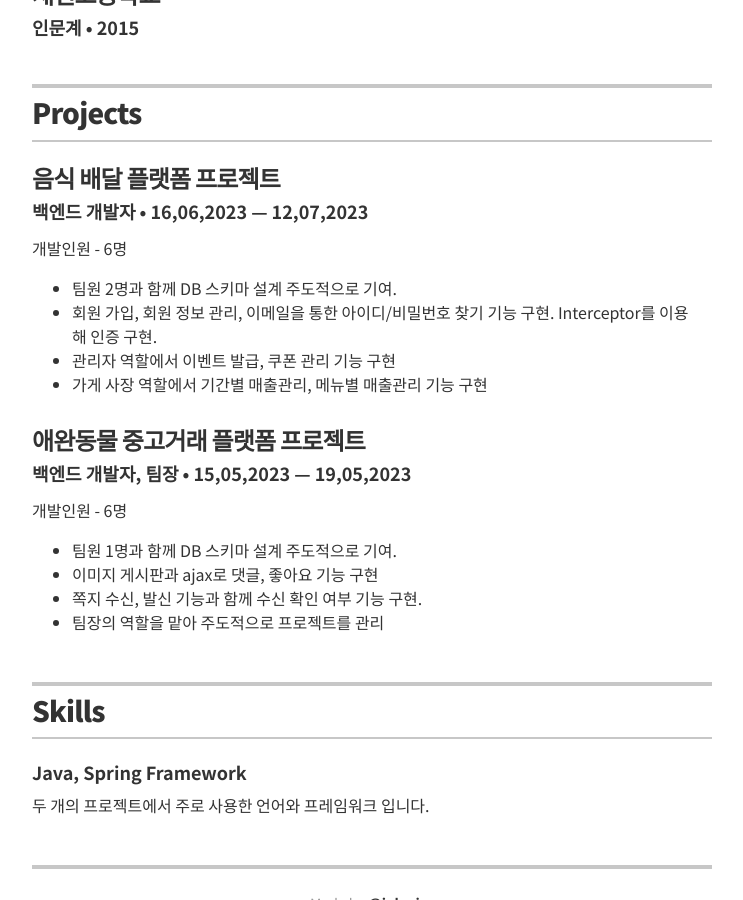
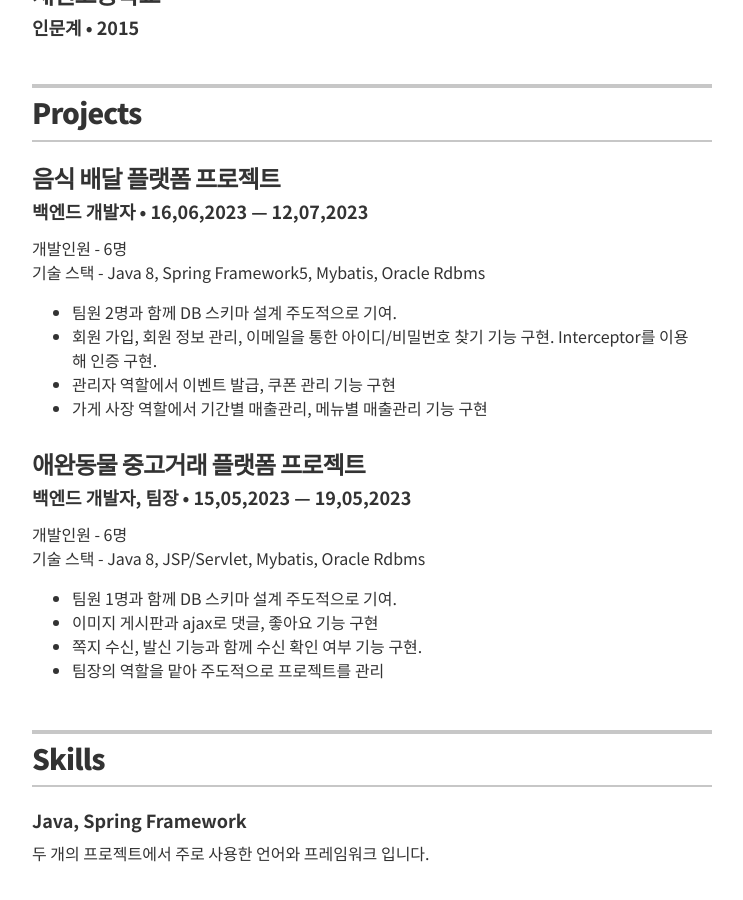
Before and after one commit to more0st/more0st.github.io, a Jekyll site: the page built from index.html, in a window 1280 px wide and 900 px high, scrolled down 1103 px. Shown: the whole window, without its empty margins (268-1011 px from the left). Built offline with Jekyll 4.4.1, drawn with Linux system fonts in a browser that asks for light colours.

Commit message:
fix: project.yml

```diff
--- a/_data/projects.yml
+++ b/_data/projects.yml
@@ -5,13 +5,13 @@
   role: 백엔드 개발자
   duration: 16,06,2023 &mdash; 12,07,2023
   # url: "#"
-  description: <p>개발인원 - 6명</p><ul><li>팀원 2명과 함께 DB 스키마 설계 주도적으로 기여.</li><li>회원 가입, 회원 정보 관리, 이메일을 통한 아이디/비밀번호 찾기 기능 구현. Interceptor를 이용해 인증 구현.</li><li>관리자 역할에서 이벤트 발급, 쿠폰 관리 기능 구현</li><li>가게 사장 역할에서 기간별 매출관리, 메뉴별 매출관리 기능 구현</li></ul>
+  description: <p>개발인원 - 6명<br>기술 스택 - Java 8, Spring Framework5, Mybatis, Oracle Rdbms</p><ul><li>팀원 2명과 함께 DB 스키마 설계 주도적으로 기여.</li><li>회원 가입, 회원 정보 관리, 이메일을 통한 아이디/비밀번호 찾기 기능 구현. Interceptor를 이용해 인증 구현.</li><li>관리자 역할에서 이벤트 발급, 쿠폰 관리 기능 구현</li><li>가게 사장 역할에서 기간별 매출관리, 메뉴별 매출관리 기능 구현</li></ul>
 
 - project: 애완동물 중고거래 플랫폼 프로젝트
   role: 백엔드 개발자, 팀장
   duration: 15,05,2023 &mdash; 19,05,2023
   # url: "#"
-  description: <p>개발인원 - 6명</p><ul><li>팀원 1명과 함께 DB 스키마 설계 주도적으로 기여.</li><li>이미지 게시판과 ajax로 댓글, 좋아요 기능 구현</li><li>쪽지 수신, 발신 기능과 함께 수신 확인 여부 기능 구현.</li><li>팀장의 역할을 맡아 주도적으로 프로젝트를 관리</li></ul>
+  description: <p>개발인원 - 6명<br>기술 스택 - Java 8, JSP/Servlet, Mybatis, Oracle Rdbms</p><ul><li>팀원 1명과 함께 DB 스키마 설계 주도적으로 기여.</li><li>이미지 게시판과 ajax로 댓글, 좋아요 기능 구현</li><li>쪽지 수신, 발신 기능과 함께 수신 확인 여부 기능 구현.</li><li>팀장의 역할을 맡아 주도적으로 프로젝트를 관리</li></ul>
 
   #
 # # jazznotes.io
```
